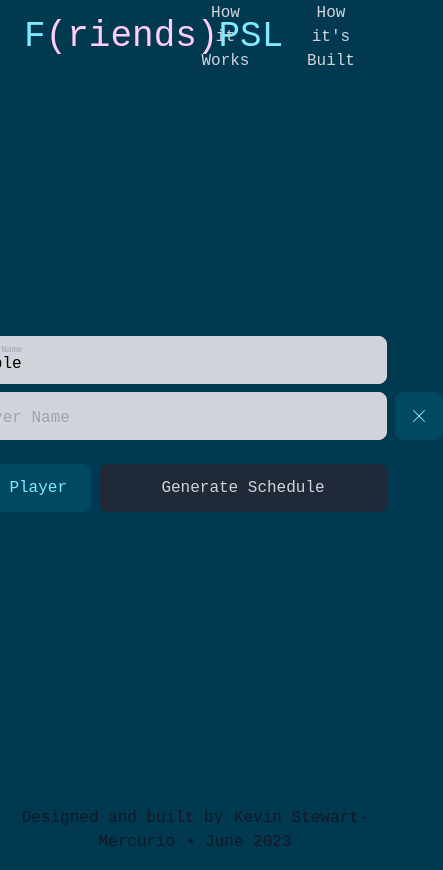
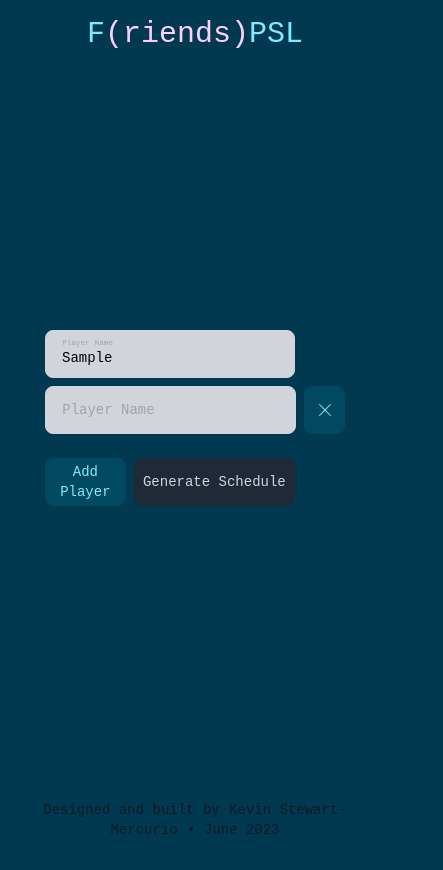
Before and after one commit to kevinstewartmercurio/friendspsl, a Next.js app: page / in a window 390 px wide. Both pictures are taken after typing "Sample" into the empty fields and a click on the button "Add Player". Shown: the whole page, 443 px wide, since content can reach past the window. Built offline with nearby package versions, Linux system fonts and the light colour scheme.

Commit message:
adding responsive styling

```diff
--- a/src/components/Footer.tsx
+++ b/src/components/Footer.tsx
@@ -1,7 +1,7 @@
 export function Footer() {
     return (
         <>
-            <div className="text-gray-900 w-full mt-16 mb-4 text-center">
+            <div className="text-gray-900 w-full mt-16 mb-3 md:mb-4 px-4 text-center text-sm md:text-base">
                 Designed and built by&nbsp;
                 <a href="https://www.kevinstewartmercurio.com/" target="_blank" rel="noreferrer" className="border-transparent border-[1.5px] hover:border-b-gray-900">
                     Kevin Stewart-Mercurio
--- a/src/components/Header.tsx
+++ b/src/components/Header.tsx
@@ -2,7 +2,7 @@ export function Header(props: {handlePopup: (popupStr: string) => void}) {
     return (
         <>
             <div className="w-full mb-8 px-6 flex flex-row">
-                <div className="w-1/2 text-4xl font-medium py-4 flex justify-start items-center">
+                <div className="w-full md:w-1/2 text-3xl md:text-4xl font-medium py-4 flex justify-center md:justify-start items-center">
                     <a href="/">
                         <span className="text-[#82eaff]">
                             F
@@ -15,7 +15,7 @@ export function Header(props: {handlePopup: (popupStr: string) => void}) {
                         </span>
                     </a>
                 </div>
-                <div className="text-gray-300 w-1/2 flex flex-row justify-end items-center">
+                <div className="text-gray-300 w-1/2 hidden md:flex flex-row justify-end items-center">
                     <button className="border-transparent border-[1.5px] px-0.5 hover:border-b-gray-300" onClick={(e) => {
                         e.preventDefault()
                         props.handlePopup("How it Works")
--- a/src/components/Input.tsx
+++ b/src/components/Input.tsx
@@ -1,6 +1,6 @@
 import { useState, useEffect, ChangeEvent } from "react"
 
-export function Input(props: {handleSubmit: (playersLst: string[]) => void, scheduleGenerated: boolean, readyToGenerate: boolean, unrecognizedName: boolean}) {
+export function Input(props: {handleSubmit: (playersLst: string[]) => void, scheduleGenerated: boolean, readyToGenerate: boolean, errorType: string}) {
     const [playerCount, setPlayerCount] = useState<number>(1)
     const [playersLst, setPlayersLst] = useState<string[]>([""])
     const [submitText, setSubmitText] = useState<string>("Generate Schedule")
@@ -38,10 +38,11 @@ export function Input(props: {handleSubmit: (playersLst: string[]) => void, sche
     return (
         <>
             {/* header height: 104px, footer height: 104px */}
-            <div className={`w-full px-10 py-6 flex justify-center ${props.scheduleGenerated ? "" : "min-h-[calc(100vh-104px-104px)] items-center"}`}>
-                <div>
-                    {!props.unrecognizedName ? <></> : (
-                        <div className="bg-gray-300 border-red-700 border-[3px] rounded-lg w-[440px] mb-6 px-4 py-2">
+            <div className={`w-full py-6 text-sm md:text-base flex justify-center ${props.scheduleGenerated ? "" : "min-h-[calc(100vh-104px-104px)] items-center"}`}>
+                <div className="w-3/5 max-w-[480px] min-w-[300px]">
+                    {props.errorType === "Unrecognized name" ? (
+                        <div className={`w-full ${playerCount > 1 ? "pr-[50px]" : ""}`}>
+                            <div className="bg-gray-300 border-red-700 border-[3px] rounded-lg w-full mb-6 px-4 py-2">
                                 <span className="text-red-700">
                                     Error:&nbsp;
                                 </span>
@@ -51,8 +52,19 @@ export function Input(props: {handleSubmit: (playersLst: string[]) => void, sche
                                 </a>
                                 .
                             </div>
-                    )}
-                    <form onSubmit={(e) => {
+                        </div>
+                    ) : (<></>)}
+                    {props.errorType === "Server error" ? (
+                        <div className={`w-full ${playerCount > 1 ? "pr-[50px]" : ""}`}>
+                            <div className="bg-gray-300 border-red-700 border-[3px] rounded-lg w-full mb-6 px-4 py-2">
+                                <span className="text-red-700">
+                                    Error:&nbsp;
+                                </span>
+                                The server could not complete your request. Please try again later.
+                            </div>
+                        </div>
+                    ) : (<></>)}
+                    <form className="w-full" onSubmit={(e) => {
                         e.preventDefault()
 
                         if (props.readyToGenerate) {
@@ -72,7 +84,7 @@ export function Input(props: {handleSubmit: (playersLst: string[]) => void, sche
                         }
                     }}>
                         <div className="flex flex-row">
-                            <div className="input-container w-[440px] mb-2 relative flex flex-col">
+                            <div className={`input-container w-full mb-2 relative flex flex-col ${playerCount > 1 ? "mr-[50px]" : ""}`}>
                                 <input id="player0" type="text" value={playersLst[0]} onChange={(e) => {handlePlayerChange(e, 0)}}
                                     className="bg-gray-300 border-gray-300 border-[1.5px] rounded-lg w-full h-12 px-4 pt-2 outline-none"/>
                                 <label htmlFor="player0" className={playersLst[0] && "filled"}>
@@ -82,7 +94,7 @@ export function Input(props: {handleSubmit: (playersLst: string[]) => void, sche
                         </div>
                         {Array.from({length: playerCount - 1}, (_, index) => (
                             <div key={index} className="flex flex-row">
-                                <div className="input-container w-[440px] mb-2 relative flex flex-col">
+                                <div className="input-container w-full mb-2 relative flex flex-col">
                                     <input id={`player${index + 1}`} type="text" value={playersLst[index + 1]} onChange={(e) => {handlePlayerChange(e, index + 1)}}
                                         className="bg-gray-300 border-gray-300 border-[1.5px] rounded-lg w-full h-12 px-4 pt-2 outline-none"/>
                                     <label htmlFor={`player${index + 1}`} className={playersLst[index + 1] && "filled"}>
@@ -99,7 +111,7 @@ export function Input(props: {handleSubmit: (playersLst: string[]) => void, sche
                                 </button>
                             </div>
                         ))}
-                        <div className="w-[440px] mt-4 flex flex-row">
+                        <div className={`w-full mt-4 flex flex-row ${playerCount > 1 ? "pr-[50px]" : ""}`}>
                             <button className="text-[#82eaff] bg-[#014961] border-[#014961] border-[1.5px] rounded-lg w-1/3 h-12 flex justify-center items-center outline-none hover:text-[#014961] hover:bg-[#82eaff] duration-300" onClick={(e) => {
                                 e.preventDefault()
                                 incrementPlayerCount()
--- a/src/components/Schedule.tsx
+++ b/src/components/Schedule.tsx
@@ -12,7 +12,7 @@ export function Schedule(props: {masterSchedule: [Date, Event[]][], scheduleGene
     return (
         <>
             <div className="w-full mt-16 flex justify-center">
-                <table className="text-gray-300 w-5/6 font-normal">
+                <table className="text-gray-300 w-5/6 text-sm md:text-base font-normal">
                     <thead className="text-left">
                         <tr>
                             <th className="pl-3">
--- a/src/pages/_app.tsx
+++ b/src/pages/_app.tsx
@@ -1,6 +1,17 @@
-import '@/styles/globals.css'
 import type { AppProps } from 'next/app'
 
+import Head from "next/head"
+
+import '@/styles/globals.css'
+
 export default function App({ Component, pageProps }: AppProps) {
-  return <Component {...pageProps} />
+  return (
+    <>
+      <Head>
+        <title>FriendsPSL</title>
+        <link rel="icon" href="/smile.png" />
+      </Head>
+      <Component {...pageProps} />
+    </>
+  )
 }
--- a/src/pages/index.tsx
+++ b/src/pages/index.tsx
@@ -19,7 +19,7 @@ export default function Home() {
     const [masterSchedule, setMasterSchedule] = useState<[Date, Event[]][]>([])
     const [scheduleGenerated, setScheduleGenerated] = useState<boolean>(false)
     const [readyToGenerate, setReadyToGenerate] = useState<boolean>(true)
-    const [unrecognizedName, setUnrecognizedName] = useState<boolean>(false)
+    const [errorType, setErrorType] = useState<string>("")
 
     useEffect(() => {
         if (masterSchedule.length > 0) {
@@ -35,7 +35,7 @@ export default function Home() {
     const handleSubmit = async (playersLst: string[]) => {
         setScheduleGenerated(false)
         setReadyToGenerate(false)
-        setUnrecognizedName(false)
+        setErrorType("")
 
         await fetch("/api/generateSchedule", {
             method: "POST",
@@ -45,8 +45,10 @@ export default function Home() {
             .then((res) => {
                 if (res.ok) {
                     return res.json()
-                } else {
-                    setUnrecognizedName(true)
+                } else if (res.status === 400) {
+                    setErrorType("Unrecognized name")
+                } else if (res.status === 500) {
+                    setErrorType("Server error")
                 }
             })
             .then((data) => {
@@ -66,7 +68,7 @@ export default function Home() {
                     <Header handlePopup={handlePopup} />
                 </div>
                 <div>
-                    <Input handleSubmit={handleSubmit} scheduleGenerated={scheduleGenerated} readyToGenerate={readyToGenerate} unrecognizedName={unrecognizedName} />
+                    <Input handleSubmit={handleSubmit} scheduleGenerated={scheduleGenerated} readyToGenerate={readyToGenerate} errorType={errorType} />
                 </div>
                 <div>
                     <Schedule masterSchedule={masterSchedule} scheduleGenerated={scheduleGenerated} />
```
Also changed, not shown: public/smile.png (added). Lines whose indentation alone changed are shown as unchanged.
